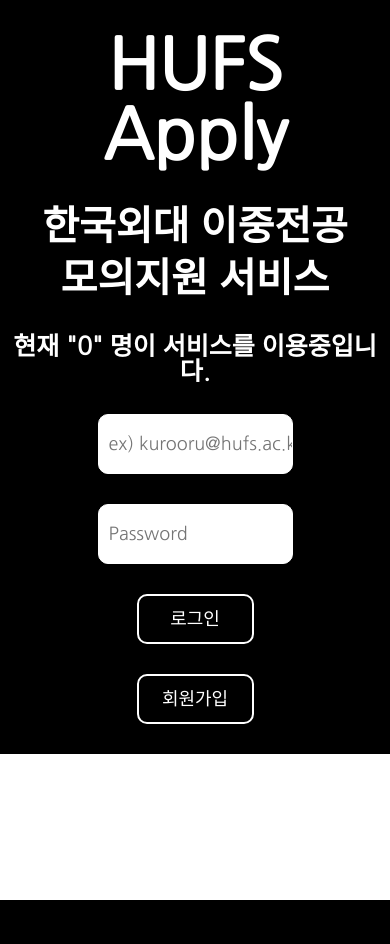
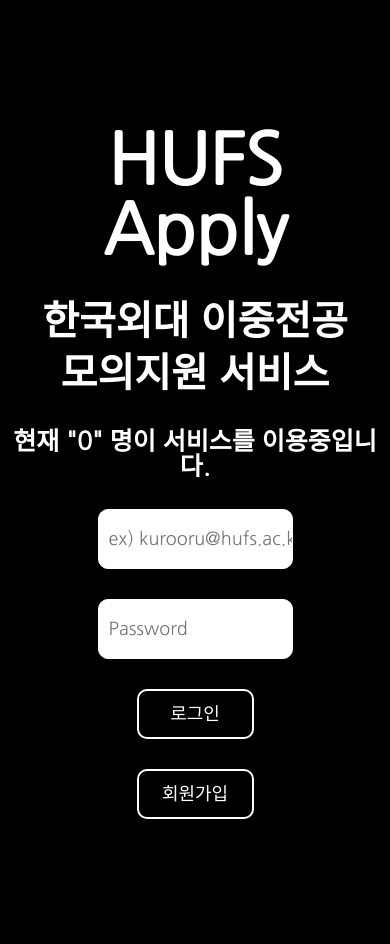
Before and after one commit to Yang-Min-Seok/Hufs_apply, a Flask app: page / in a window 390 px wide. Before the commit the page ends 900 px from the top, so only its background shows below. Run offline with Flask 2, Linux system fonts and the light colour scheme; data that the repository does not hold is empty.

Commit message:
landing template res update

```diff
--- a/static/css/Landing/intro.css
+++ b/static/css/Landing/intro.css
@@ -2,8 +2,8 @@
 
 }
 #intro .wrap{
-    display:flex;
-    height:900px;
+    display: flex;
+    height: 900px;
 }
 #intro .wrap .left{
     /* 너비 절반 설정 */
--- a/static/css/Landing/intro_res.css
+++ b/static/css/Landing/intro_res.css
@@ -15,7 +15,7 @@
         font-size: 70px;
     }
     #intro .wrap .left h3:nth-child(1){
-        margin-top: 30px;
+        margin-top: 125px;
     }
     #intro .wrap .left h3:nth-child(2){
 
@@ -54,7 +54,7 @@
 
     }
     #intro .wrap .right form:nth-child(3) p{
-        margin-bottom: 30px;
+        margin-bottom: 125px;
     }
     #intro .wrap .right form:nth-child(3) p input{
 
```
